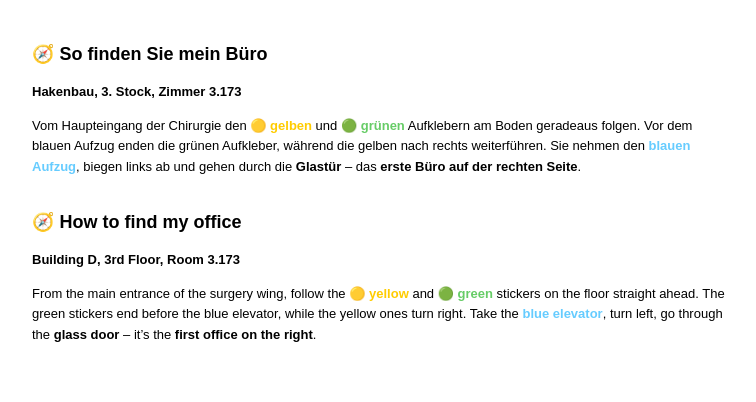
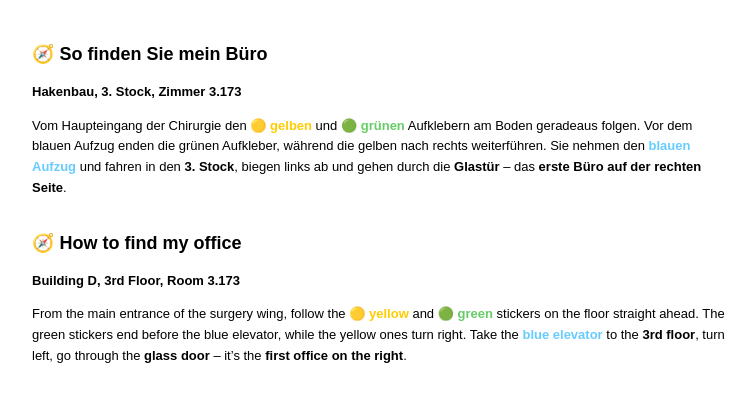
Before and after one commit to GoldiLabs/find-my-office, a plain HTML site: page index.html in a window 1280 px wide. Shown: the whole page, without its empty margins (8-764 px from the left). Drawn offline with Linux system fonts and the light colour scheme.

Commit message:
Update index.html with error correction

```diff
--- a/index.html
+++ b/index.html
@@ -59,7 +59,7 @@
   <p>
     Vom Haupteingang der Chirurgie den <span class="yellow">🟡 gelben</span> und <span class="green">🟢 grünen</span> Aufklebern am Boden geradeaus folgen.
     Vor dem blauen Aufzug enden die grünen Aufkleber, während die gelben nach rechts weiterführen.
-    Sie nehmen den <span class="blue"><strong>blauen Aufzug</strong></span>, biegen links ab und gehen durch die <strong>Glastür</strong> –
+    Sie nehmen den <span class="blue"><strong>blauen Aufzug</strong></span> und fahren in den <strong>3. Stock</strong>, biegen links ab und gehen durch die <strong>Glastür</strong> –
     das <strong>erste Büro auf der rechten Seite</strong>.
   </p>
 
@@ -68,10 +68,11 @@
   <p>
     From the main entrance of the surgery wing, follow the <span class="yellow">🟡 yellow</span> and <span class="green">🟢 green</span> stickers on the floor straight ahead.
     The green stickers end before the blue elevator, while the yellow ones turn right.
-    Take the <span class="blue"><strong>blue elevator</strong></span>, turn left, go through the <strong>glass door</strong> –
+    Take the <span class="blue"><strong>blue elevator</strong></span> to the <strong>3rd floor</strong>, turn left, go through the <strong>glass door</strong> –
     it’s the <strong>first office on the right</strong>.
   </p>
 </body>
 </html>
 
+
 <!-- Force rebuild -->
```
